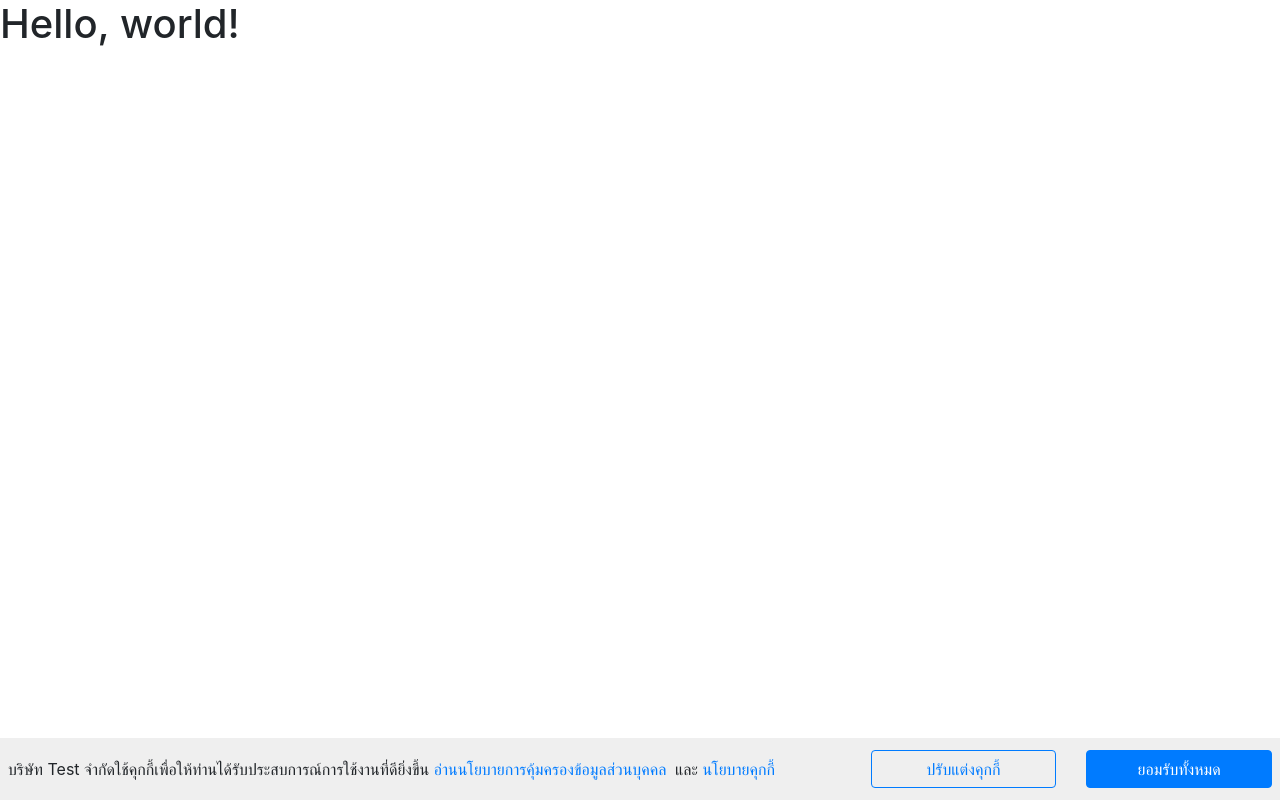
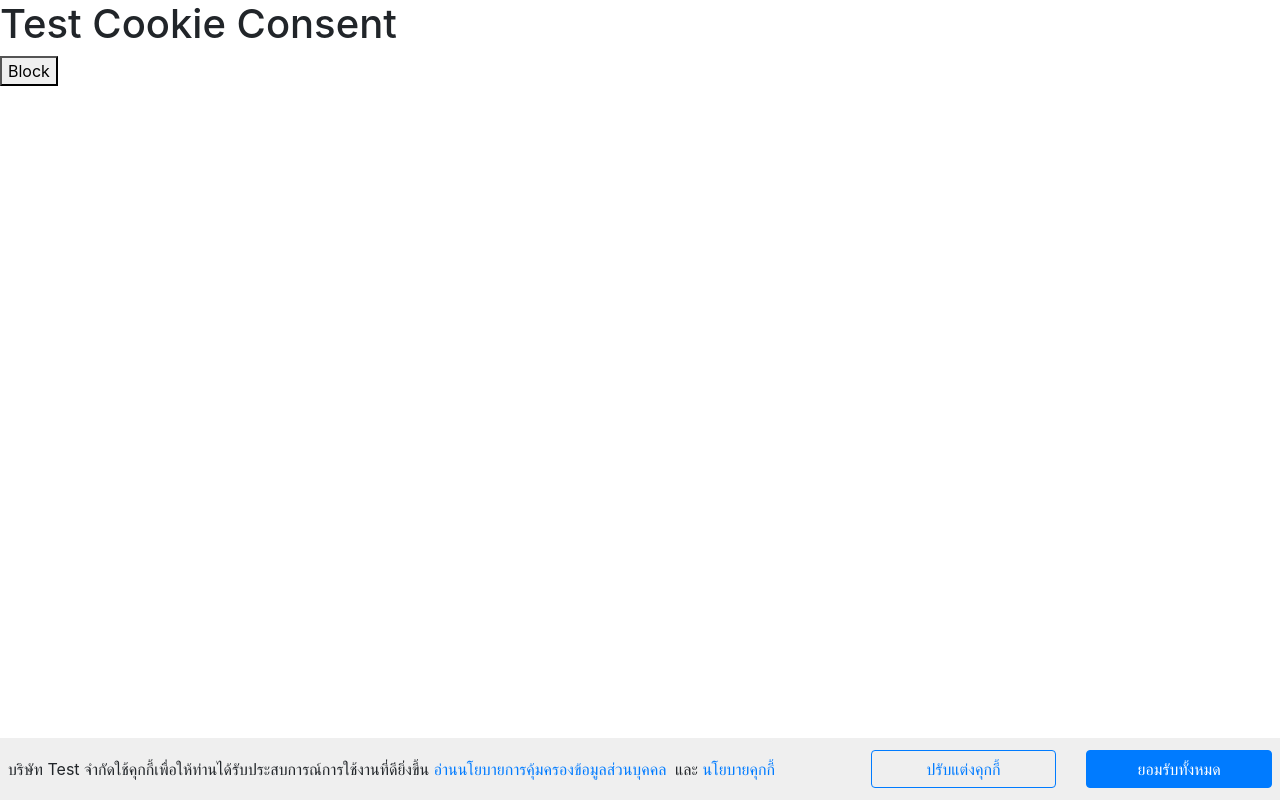
Before and after one commit to VorapratR/dom-js, a website: page test.html in a window 1280 px wide. Drawn offline with nearby package versions, Linux system fonts and the light colour scheme.

Commit message:
[Add] new lib block script

```diff
--- /dev/null
+++ b/src/cookieconsent.js
@@ -0,0 +1,321 @@
+window.onload = function() {
+    writeHTML();
+    checkedConsentInApp(true);
+    setDefaultInnerHTML();
+    setDefaultHref();
+    setDefaultCheckBox();
+    setDefaultStyle();
+}
+
+function writeHTML() {
+    let ccmain = document.getElementById('cookieconsent');
+    // cookie bar start
+    let cookieBar = document.createElement('div');
+    cookieBar.id = "cookieBar";
+    cookieBar.className = "container-fluid p-2 d-flexjustify-content-center fixed-bottom";
+
+    let cookieBarRow = document.createElement('div');
+    cookieBarRow.className = "row";
+
+    let cookieBarColTitle = document.createElement('div');
+    cookieBarColTitle.className = "col-lg-8 col-md-12 d-flex align-items-center";
+    let messageInCookieBar = document.createElement('span');
+    messageInCookieBar.id = "messageInCookieBar";
+    let privacyPolicyTitle = document.createElement('a');
+    privacyPolicyTitle.id = "privacyPolicy";
+    privacyPolicyTitle.setAttribute("target", "_blank");
+    let andTitle = document.createElement('span');
+    andTitle.id = "and";
+    andTitle.className = "ml-1";
+    let cookiePolicyTitle = document.createElement('a');
+    cookiePolicyTitle.id = "cookiePolicy";
+    cookiePolicyTitle.setAttribute("target", "_blank");
+
+    andTitle.appendChild(cookiePolicyTitle);
+    messageInCookieBar.appendChild(privacyPolicyTitle);
+    messageInCookieBar.appendChild(andTitle);
+    cookieBarColTitle.appendChild(messageInCookieBar);
+
+    let cookieBarColEdit = document.createElement('div');
+    cookieBarColEdit.className = "col-md my-1 d-flex align-items-center";
+    let editCookie = document.createElement('button');
+    editCookie.id = "editCookie";
+    editCookie.className = "btn btn-outline-primary btn-block";
+    editCookie.setAttribute("type", "button");
+    editCookie.setAttribute("data-toggle", "modal");
+    editCookie.setAttribute("data-target", "#modalModifyCookie");
+
+    cookieBarColEdit.appendChild(editCookie);
+
+    let cookieBarColSubmit = document.createElement('div');
+    cookieBarColSubmit.className = "col-md my-1  d-flex align-items-center";
+    let submitCookie = document.createElement('button');
+    submitCookie.id = "submitCookie";
+    submitCookie.className = "btn btn-primary btn-block";
+    submitCookie.setAttribute("type", "button");
+    submitCookie.setAttribute("onclick", "saveCookie()")
+
+    cookieBarColSubmit.appendChild(submitCookie);
+
+    cookieBarRow.appendChild(cookieBarColTitle);
+    cookieBarRow.appendChild(cookieBarColEdit);
+    cookieBarRow.appendChild(cookieBarColSubmit);
+
+    cookieBar.appendChild(cookieBarRow);
+    ccmain.parentNode.insertBefore(cookieBar, ccmain);
+    // cookie bar end
+
+    // modifyModal start
+    let modifyModal = document.createElement('button');
+    modifyModal.id = "modifyModal";
+    modifyModal.className = "btn btn-light fixed-bottom mb-2 ml-1 ";
+    modifyModal.setAttribute("type", "button");
+    modifyModal.setAttribute("data-toggle", "modal");
+    modifyModal.setAttribute("data-target", "#modalModifyCookie");
+    let imgCookie = document.createElement('img');
+    imgCookie.className = "fixed-bottom m-2";
+    imgCookie.setAttribute("src", "https://cdn.jsdelivr.net/gh/VorapratR/dom-js@main/assets/images/cookies.png");
+    imgCookie.setAttribute("width", "30px");
+
+    modifyModal.appendChild(imgCookie);
+    ccmain.parentNode.insertBefore(modifyModal, ccmain);
+    // modifyModal end
+
+    // cookie modal start
+    let modalModifyCookie = document.createElement('div');
+    modalModifyCookie.id = "modalModifyCookie";
+    modalModifyCookie.className = "modal fade";
+    modalModifyCookie.setAttribute("data-backdrop", "static");
+    modalModifyCookie.setAttribute("tabindex", "-1");
+    modalModifyCookie.setAttribute("role", "dialog");
+    modalModifyCookie.setAttribute("aria-labelledby", "modalModifyCookie");
+    modalModifyCookie.setAttribute("aria-hidden", "true");
+
+    let modalDialog = document.createElement('div');
+    modalDialog.className = "modal-dialog";
+    modalDialog.setAttribute("role", "document");
+
+    let modalContent = document.createElement('div');
+    modalContent.className = "modal-content";
+
+    let modalHeader = document.createElement('div');
+    modalHeader.className = "modal-header";
+
+    let modalModifyCookieTitle = document.createElement('h5');
+    modalModifyCookieTitle.id = "modalModifyCookieTitle";
+    modalModifyCookieTitle.className = "modal-title";
+    let closeBtn = document.createElement('button');
+    closeBtn.className = "close";
+    closeBtn.setAttribute('type', "button");
+    closeBtn.setAttribute('aria-label', 'Close');
+    closeBtn.setAttribute('onclick', "closeModal()")
+    let spanClose = document.createElement('span');
+    spanClose.id = "closeIcon";
+    spanClose.setAttribute("aria-hidden", "true");
+
+    closeBtn.appendChild(spanClose);
+    modalHeader.appendChild(modalModifyCookieTitle);
+    modalHeader.appendChild(closeBtn);
+
+    let modalBody = document.createElement('div');
+    modalBody.className = "modal-body";
+    let modalBodyContainer = document.createElement('div');
+    modalBodyContainer.className = "container";
+
+    let modalBodyRowStrictly = document.createElement('div');
+    modalBodyRowStrictly.className = "row";
+    let modalStrictlyTitle = document.createElement('div');
+    modalStrictlyTitle.className = "col-8";
+    modalStrictlyTitle.appendChild(document.createTextNode("Strictly Necessary Cookies"));
+    let modalColStrictly = document.createElement('div');
+    modalColStrictly.className = "col-4 text-right";
+    let strictlyCheckbox = document.createElement('input');
+    strictlyCheckbox.id = "strictlyCheckbox";
+    strictlyCheckbox.setAttribute("type", "checkbox");
+
+    modalColStrictly.appendChild(strictlyCheckbox);
+    modalBodyRowStrictly.appendChild(modalStrictlyTitle);
+    modalBodyRowStrictly.appendChild(modalColStrictly);
+
+    let modalBodyRowAnalytics = document.createElement('div');
+    modalBodyRowAnalytics.className = "row";
+    let modalAnalyticsTitle = document.createElement('div');
+    modalAnalyticsTitle.className = "col-8";
+    modalAnalyticsTitle.appendChild(document.createTextNode("Analytics Cookies"));
+    let modalColAnalytics = document.createElement('div');
+    modalColAnalytics.className = "col-4 text-right";
+    let analyticsCheckbox = document.createElement('input');
+    analyticsCheckbox.id = "analyticsCheckbox";
+    analyticsCheckbox.setAttribute("type", "checkbox");
+
+    modalColAnalytics.appendChild(analyticsCheckbox);
+    modalBodyRowAnalytics.appendChild(modalAnalyticsTitle);
+    modalBodyRowAnalytics.appendChild(modalColAnalytics);
+
+    modalBodyContainer.appendChild(modalBodyRowStrictly);
+    modalBodyContainer.appendChild(modalBodyRowAnalytics);
+
+    let modalBodyContainerMessage = document.createElement('div');
+    modalBodyContainerMessage.className = "container my-3";
+    let modalBodyMessage = document.createElement('div');
+    modalBodyMessage.id = "modalBodyMessage";
+
+    modalBodyContainerMessage.appendChild(modalBodyMessage);
+
+    modalBody.appendChild(modalBodyContainer);
+    modalBody.appendChild(modalBodyContainerMessage);
+
+    let modalFooter = document.createElement('div');
+    modalFooter.className = "modal-footer";
+    let saveAccept = document.createElement('button');
+    saveAccept.id = "saveAccept";
+    saveAccept.className = "btn btn-outline-dark mx-1 px-2";
+    saveAccept.setAttribute("type", "button");
+    saveAccept.setAttribute('onclick', "saveAcceptClick()")
+    let allAccept = document.createElement('button');
+    allAccept.id = "allAccept";
+    allAccept.className = "btn btn-primary px-2";
+    allAccept.setAttribute("type", "button");
+    allAccept.setAttribute('onclick', "saveAllAcceptClick()")
+
+    modalFooter.appendChild(saveAccept);
+    modalFooter.appendChild(allAccept);
+
+    modalContent.appendChild(modalHeader);
+    modalContent.appendChild(modalBody);
+    modalContent.appendChild(modalFooter);
+
+    modalDialog.appendChild(modalContent);
+    modalModifyCookie.appendChild(modalDialog);
+
+    ccmain.parentNode.insertBefore(modalModifyCookie, ccmain);
+    // cookie modal end
+}
+
+function saveAcceptClick() {
+    let dataCookie = {
+        analytics: document.getElementById("analyticsCheckbox").checked
+    }
+    let newCookie = " consent-cookie-preference" + '=' + JSON.stringify(dataCookie) + ";"
+    if (readCookie('consent-cookie')) {
+        document.cookie = newCookie
+            // console.log(document.cookie);
+    } else {
+        document.cookie = "consent-cookie" + "=" + "allows" + ";"
+        document.cookie = newCookie
+            // console.log(document.cookie);
+    }
+    $('#modalModifyCookie').modal('hide');
+    checkedConsentInApp(false);
+
+}
+
+function saveAllAcceptClick() {
+    document.getElementById("analyticsCheckbox").checked = true;
+    saveAcceptClick();
+}
+
+function saveCookie() {
+    console.log('saveCookie');
+    document.cookie = "consent-cookie" + "=" + "allows" + ";";
+    checkedConsentInApp(false);
+    document.getElementById("analyticsCheckbox").checked = true;
+    saveAcceptClick();
+}
+
+function checkedConsentInApp(fromWindowLoad) {
+    document.getElementById("cookieBar").style.cssText = "display:block";
+    document.getElementById("modifyModal").style.cssText = 'display:none';
+    if (readCookie('consent-cookie')) {
+        if (readCookie('consent-cookie') == "allows") {
+            document.getElementById("cookieBar").style.cssText = 'display:none!important';
+            document.getElementById("modifyModal").style.cssText = 'display:inline';
+        }
+    }
+
+    let consentCookiePreference = readCookie('consent-cookie-preference');
+
+    if (consentCookiePreference) {
+        consentCookiePreference = JSON.parse(consentCookiePreference);
+        let data = CONSENTCOOKIE.getArgs();
+        blockAnalytics();
+        if (consentCookiePreference.analytics) {
+            unblockAnalytics();
+        }
+        // else {
+        //     if (fromWindowLoad == false) {
+        //         blockAnalytics();
+        //     }
+        // }
+    }
+
+}
+
+// function blockAnalytics() {
+//     window.location.reload();
+// }
+
+function unblockAnalytics() {
+    window.yett.unblock(/www\.google-analytics\.com/)
+    window.yett.unblock(/www\.googletagmanager\.com/)
+}
+
+function setDefaultInnerHTML() {
+    let dataText = CONSENTCOOKIE.getArgs();
+
+    document.getElementById("messageInCookieBar").innerHTML = `
+    ${dataText.messageInCookieBarText}
+    <a id="privacyPolicy" target="_blank"></a>
+    <span id="and" class="ml-1">
+        <a id="cookiePolicy" target="_blank"></a>
+    </span>
+    `;
+    document.getElementById("privacyPolicy").innerHTML = `${dataText.privacyPolicyText}`;
+    document.getElementById("and").innerHTML =
+        `${dataText.andText} <a id="cookiePolicy" target="_blank"></a>`;
+    document.getElementById("cookiePolicy").innerHTML = `${dataText.cookiePolicyText}`;
+    document.getElementById("editCookie").innerHTML = dataText.editCookieText;
+    document.getElementById("submitCookie").innerHTML = dataText.submitCookieText;
+    document.getElementById("modalModifyCookieTitle").innerHTML = dataText.modalModifyCookieTitleText;
+    document.getElementById("modalBodyMessage").innerHTML = dataText.modalBodyMessageText;
+
+    document.getElementById("saveAccept").innerHTML = dataText.saveAcceptText;
+    document.getElementById("allAccept").innerHTML = dataText.allAcceptText;
+
+    document.getElementById("closeIcon").innerHTML = "&times;";
+}
+
+function setDefaultCheckBox() {
+    document.getElementById("strictlyCheckbox").disabled = true;
+    document.getElementById("strictlyCheckbox").checked = true;
+}
+
+function setDefaultHref() {
+    let data = CONSENTCOOKIE.getArgs();
+    document.getElementById("privacyPolicy").href = data.privacyPolicyURL;
+    document.getElementById("cookiePolicy").href = data.cookiePolicyURL;
+}
+
+function setDefaultStyle() {
+    document.getElementById("modifyModal").style.zIndex = "5";
+    document.getElementById("cookieBar").style.zIndex = "5";
+    document.getElementById("cookieBar").style.backgroundColor = "rgb(239, 239, 239)";
+}
+
+function closeModal() {
+    if (!readCookie("consent-cookie-preference")) {
+        document.getElementById("analyticsCheckbox").checked = false;
+    }
+    $('#modalModifyCookie').modal('hide');
+}
+
+function readCookie(name) {
+    var nameEQ = name + "=";
+    var ca = document.cookie.split(';');
+    for (var i = 0; i < ca.length; i++) {
+        var c = ca[i];
+        while (c.charAt(0) == ' ') c = c.substring(1, c.length);
+        if (c.indexOf(nameEQ) == 0) return c.substring(nameEQ.length, c.length);
+    }
+    return null;
+}
--- a/test.html
+++ b/test.html
@@ -8,11 +8,34 @@
     <script src="https://code.jquery.com/jquery-3.2.1.slim.min.js" integrity="sha384-KJ3o2DKtIkvYIK3UENzmM7KCkRr/rE9/Qpg6aAZGJwFDMVNA/GpGFF93hXpG5KkN" crossorigin="anonymous"></script>
     <script src="https://cdnjs.cloudflare.com/ajax/libs/popper.js/1.12.9/umd/popper.min.js" integrity="sha384-ApNbgh9B+Y1QKtv3Rn7W3mgPxhU9K/ScQsAP7hUibX39j7fakFPskvXusvfa0b4Q" crossorigin="anonymous"></script>
     <script src="https://maxcdn.bootstrapcdn.com/bootstrap/4.0.0/js/bootstrap.min.js" integrity="sha384-JZR6Spejh4U02d8jOt6vLEHfe/JQGiRRSQQxSfFWpi1MquVdAyjUar5+76PVCmYl" crossorigin="anonymous"></script>
-    <title>Hello, world!</title>
+    <title>Test Cookie Consent</title>
+    <script>
+        window.YETT_BLACKLIST = [
+                /www\.google-analytics\.com/,
+                /www\.googletagmanager\.com/
+            ]
+            // Or a whitelist
+        window.YETT_WHITELIST = [
+            /my-whitelisted-domain/,
+        ]
+    </script>
+    <script src="https://unpkg.com/yett"></script>
+
+    <script async src="https://www.googletagmanager.com/gtag/js?id=UA-192511574-2"></script>
+    <script>
+        window.dataLayer = window.dataLayer || [];
+
+        function gtag() {
+            dataLayer.push(arguments);
+        }
+
+        gtag('js', new Date());
+        gtag('config', 'UA-192511574-2');
+    </script>
 </head>
 
 <body>
-    <h1>Hello, world!</h1>
+    <h1>Test Cookie Consent</h1>
     <script type="text/javascript" src="/src/init.js"></script>
     <script type="text/javascript">
         CONSENTCOOKIE.init({
@@ -31,11 +54,11 @@
 
             privacyPolicyURL: "https://nawaplastic.com/th/privacy-policy.php",
             cookiePolicyURL: "https://nawaplastic.com/th/privacy-policy.php",
-
-            propertyID: "UA-134588981-1",
         });
     </script>
-    <script type="text/javascript" id="syndication" src="/src/syndication.js"></script>
+    <!-- <script type="text/javascript" id="syndication" src="/src/syndication-new-layout-cookie.js"></script> -->
+    <script type="text/javascript" id="cookieconsent" src="/src/cookieconsent.js"></script>
+    <button onclick="window.location.reload()">Block</button>
 </body>
 
 </html>
```
